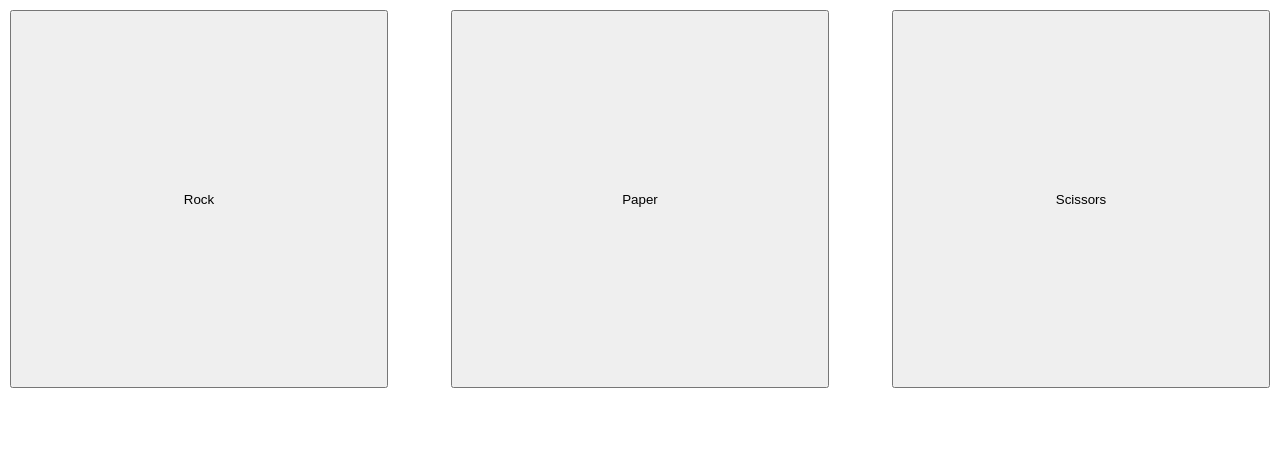
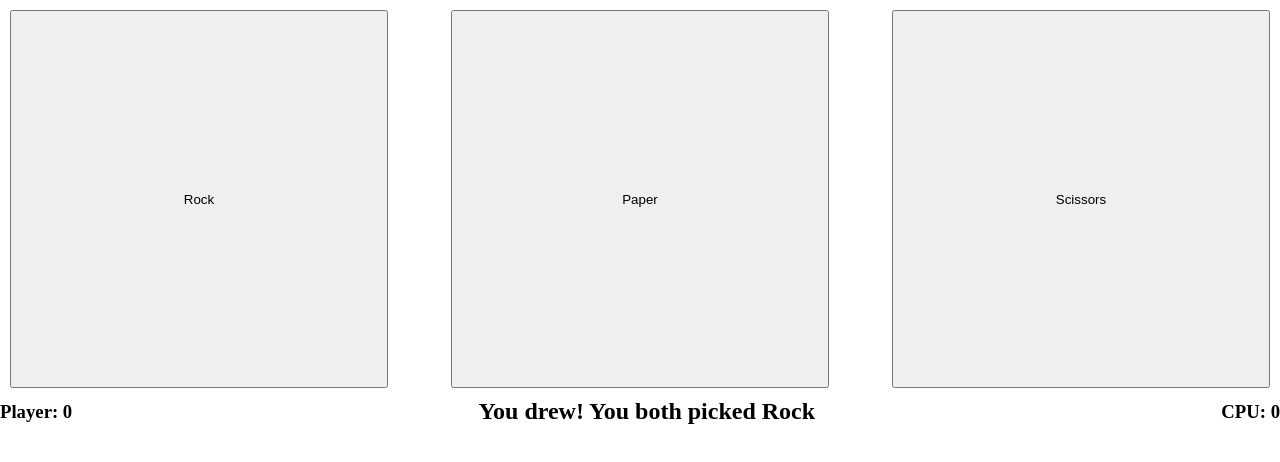
Before and after one commit to iHas3Arms/Rock-Paper-Scissors, a plain HTML site: page index.html in a window 1280 px wide. Both pictures are taken after a click on the button "Rock". Drawn offline with Linux system fonts and the light colour scheme.

Commit message:
Game presented on web page, button clicked is your option, winner is displayed and score is added.

```diff
--- a/index.html
+++ b/index.html
@@ -12,6 +12,17 @@
         <button id="paper">Paper</button>
         <button id="scissors">Scissors</button>
     </div>
+    <div class="underneath">
+        <div class="player">
+            <h3 class="score">Player: <span id="player-score">0</span></h3>
+        </div>
+        <div class="output">
+            <h2 id="output">Play now!</h2>
+        </div>
+        <div class="cpu">
+            <h3 class="score">CPU: <span id="cpu-score">0</span></h3>
+        </div>
+    </div>
 </body>
 <script src="script.js"></script>
 </html>
--- a/script.js
+++ b/script.js
@@ -2,6 +2,11 @@ let buttonRock = document.getElementById("rock");
 let buttonPaper = document.getElementById("paper");
 let buttonScissors = document.getElementById("scissors");
 let allButtons = [buttonRock, buttonPaper, buttonScissors];
+
+let playerScore = document.getElementById("player-score");
+let computerScore = document.getElementById("cpu-score");
+
+let output = document.getElementById("output");
 
 let choices = ["rock", "paper", "scissors"];
 let amountOfRounds = 5;
@@ -61,12 +66,17 @@ function playRound(playerSelection, computerSelection) {
     computerSelection = computerSelection[0].toUpperCase() + computerSelection.slice(1, computerSelection.length);
 
     if (result === 0) {
-        console.log(`You lose! ${computerSelection} beats ${playerSelection}`);
+        computerScore.textContent = parseInt(computerScore.textContent) + 1;
+        output.textContent = `You lose! ${computerSelection} beats ${playerSelection}`;
+        // console.log(`You lose! ${computerSelection} beats ${playerSelection}`);
         return 0;
     } else if (result === 1) {
-        console.log(`You drew! You both picked ${computerSelection}`);
+        output.textContent = `You drew! You both picked ${computerSelection}`;
+        // console.log(`You drew! You both picked ${computerSelection}`);
         return playRound(getUserChoice(), getComputerChoice());
     } else if (result === 2) {
+        playerScore.textContent = parseInt(playerScore.textContent) + 1;
+        output.textContent = `You won! ${playerSelection} beats ${computerSelection}`;
         console.log(`You won! ${playerSelection} beats ${computerSelection}`);
         return 1;
     }
--- a/style.css
+++ b/style.css
@@ -20,3 +20,9 @@ button {
     width: 30%;
     aspect-ratio: 1;
 }
+
+.underneath {
+    display: flex;
+    justify-content: space-between;
+    align-items: center;
+}
```
